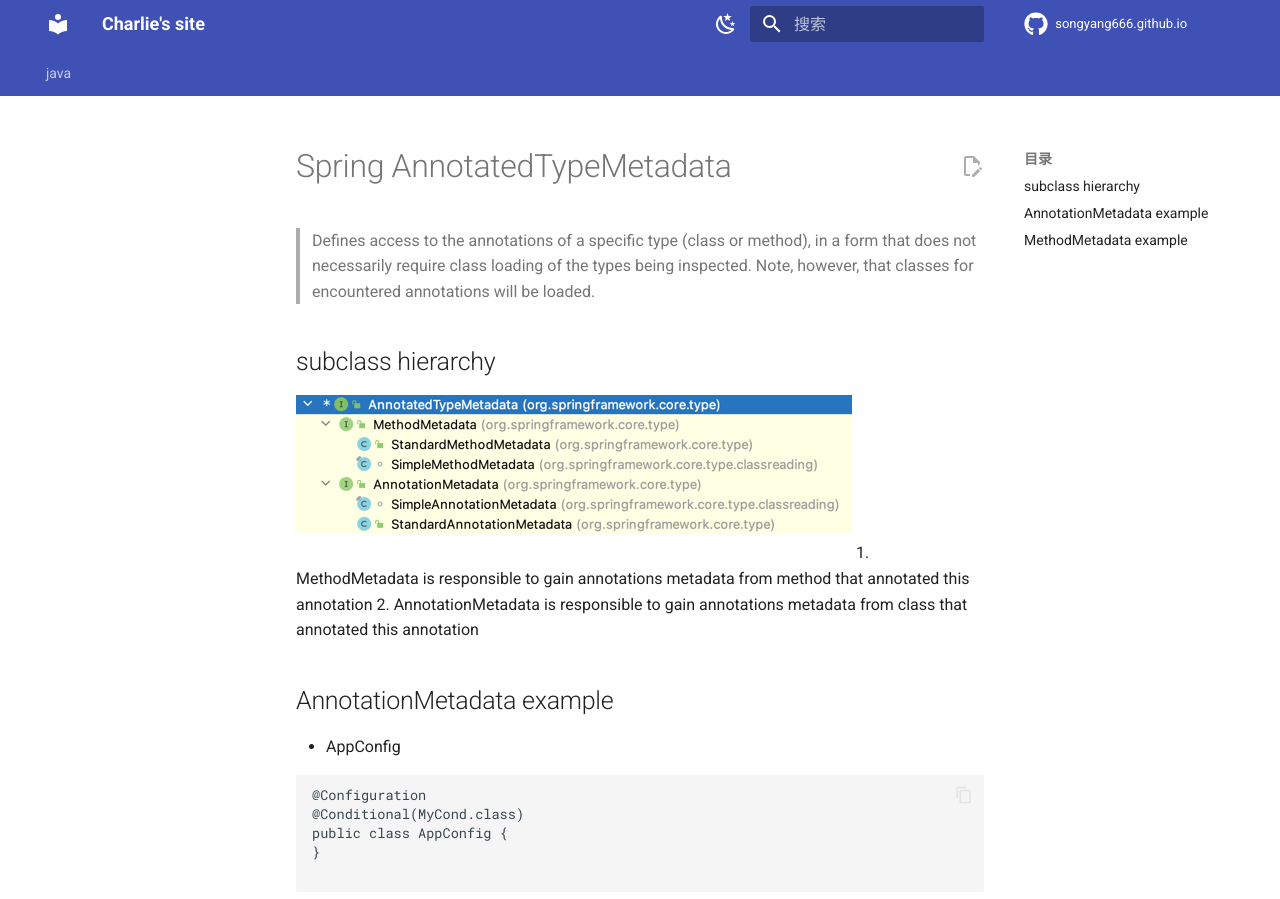
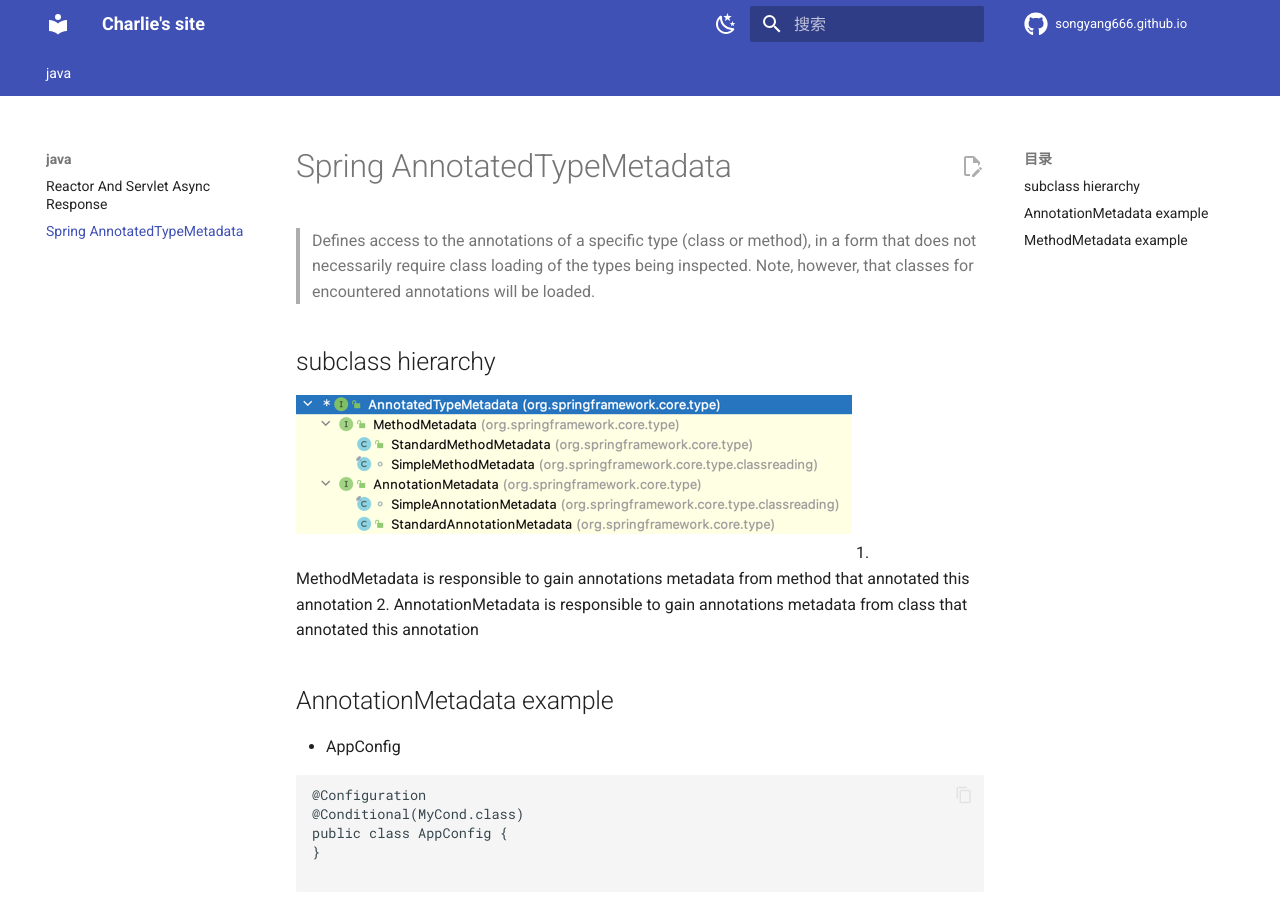
Before and after one commit to songyang666/songyang666.github.io, an MkDocs documentation site: the page built from docs/java/AnnotatedTypeMetadata.md, in a window 1280 px wide and 900 px high. Built offline with MkDocs 1.6.1 and Material for MkDocs 9.7.7, drawn with Linux system fonts in a browser that asks for light colours; comment, search, counter and statistics services are not loaded.

Commit message:
AnnotatedTypeMetadata

```diff
--- a/mkdocs.yml
+++ b/mkdocs.yml
@@ -9,6 +9,7 @@ site_description: Charlie's site
 nav:
   - java:
     - java/reactor-servlet_async_response.md
+    - java/AnnotatedTypeMetadata.md
 
 # [UI]
 # [top]
```
